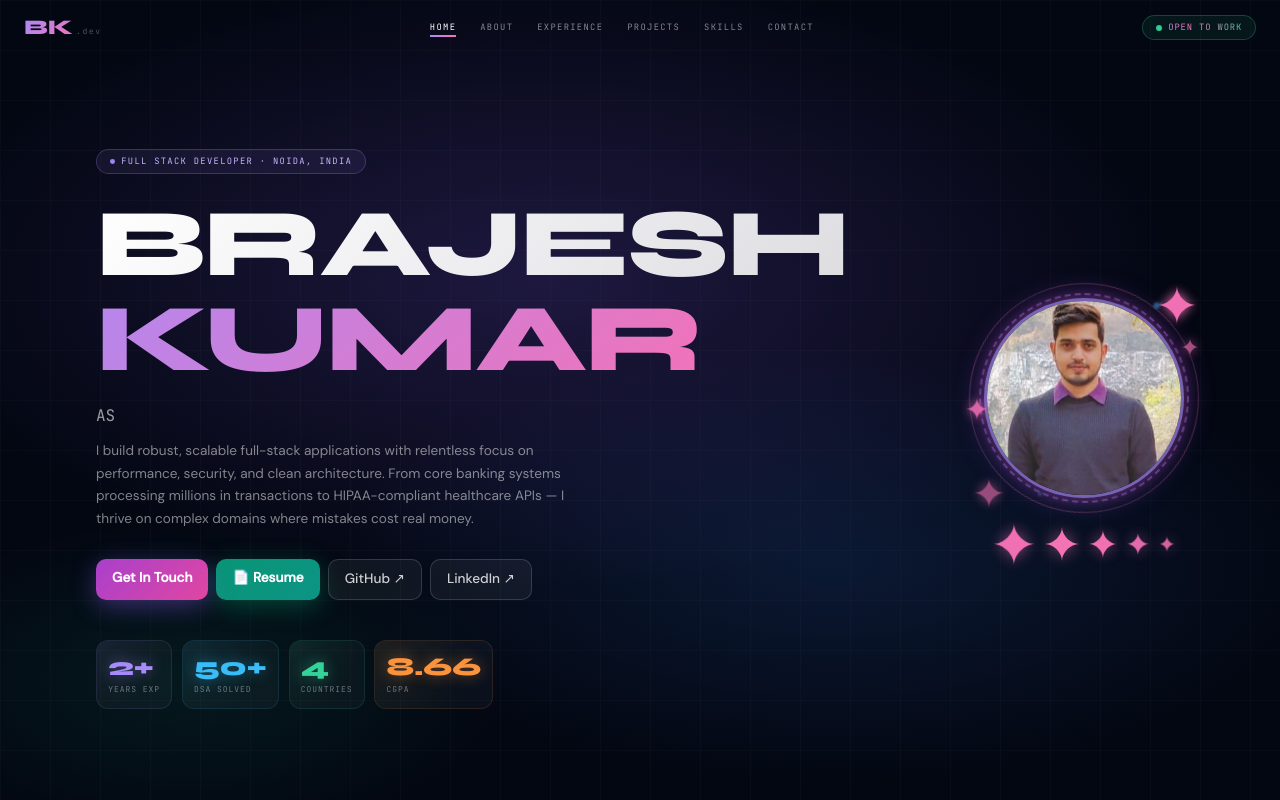
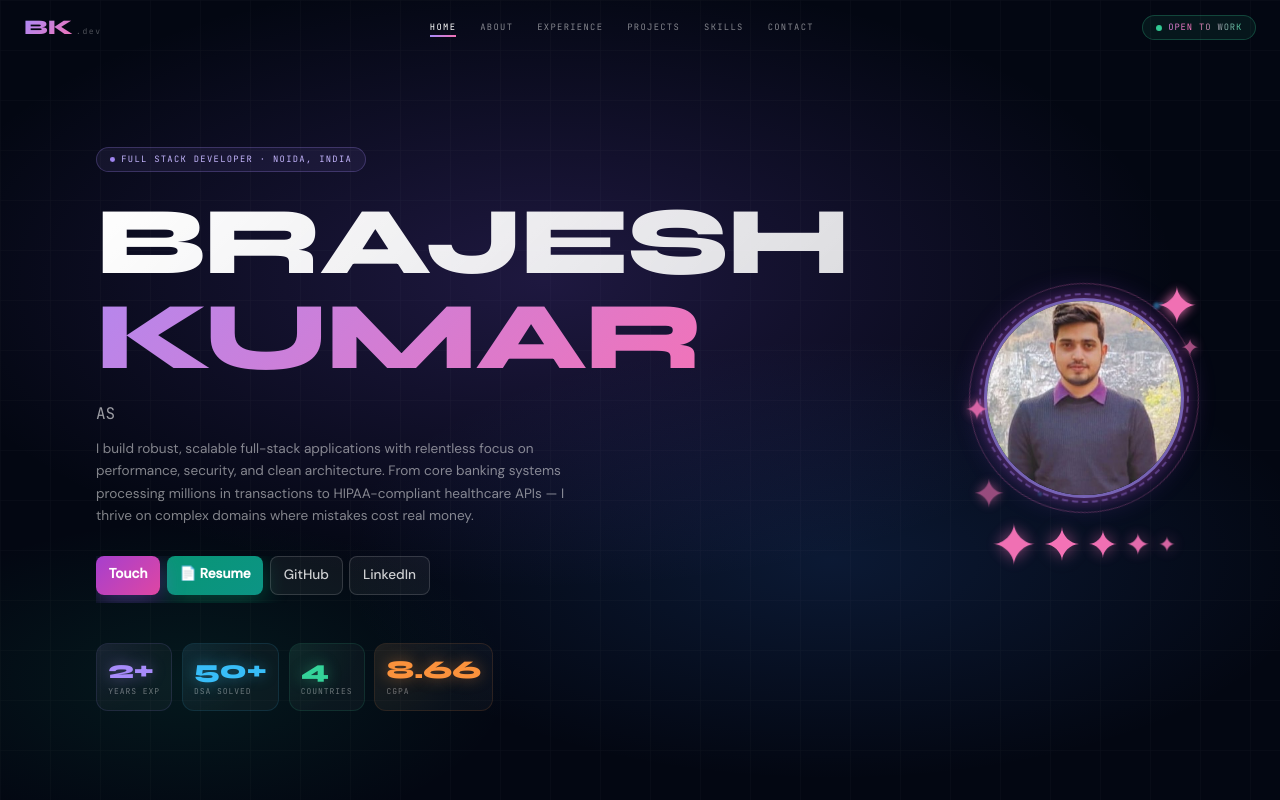
Before and after one commit to OUT6578/BrijeshKumarPortfolio, a React (Vite) app: page / in a window 1280 px wide. Shown: the top 800 px of the page. Built offline with nearby package versions, Linux system fonts and the light colour scheme.

Commit message:
Changes Done

```diff
--- a/src/App.tsx
+++ b/src/App.tsx
@@ -1754,24 +1754,24 @@ function Hero() {
             {DATA.about}
           </p>
 
-          <div style={{ display: "flex", gap: "0.5rem", flexWrap: "wrap", marginBottom: "2.5rem", animation: "fadeUp .7s 1.4s cubic-bezier(.16,1,.3,1) both", justifyContent: "flex-start" }}>
+          <div style={{ display: "flex", gap: "0.4rem", flexWrap: "nowrap", marginBottom: "2.5rem", animation: "fadeUp .7s 1.4s cubic-bezier(.16,1,.3,1) both", justifyContent: "flex-start", overflowX: "auto", paddingBottom: "0.5rem", scrollBehavior: "smooth" }}>
             <a href={`mailto:${DATA.email}`} className="btn-ripple" style={{
-              display: "inline-block", padding: ".6rem 1rem", borderRadius: 10,
+              display: "inline-block", padding: ".5rem 0.8rem", borderRadius: 8,
               background: "linear-gradient(135deg,#7c3aed,#ec4899)",
               backgroundSize: "200% 200%", animation: "gradShift 4s ease infinite",
-              color: "#fff", fontWeight: 600, fontSize: "clamp(.7rem, 2vw, .85rem)", textDecoration: "none",
-              boxShadow: "0 6px 24px rgba(139,92,246,.4)", transition: "transform .25s, box-shadow .25s", whiteSpace: "nowrap",
+              color: "#fff", fontWeight: 600, fontSize: "clamp(.65rem, 2vw, .85rem)", textDecoration: "none",
+              boxShadow: "0 6px 24px rgba(139,92,246,.4)", transition: "transform .25s, box-shadow .25s", whiteSpace: "nowrap", flex: "0 0 auto",
             }}
               onMouseEnter={e => { e.currentTarget.style.transform = "translateY(-2px)"; e.currentTarget.style.boxShadow = "0 10px 32px rgba(139,92,246,.5)"; }}
               onMouseLeave={e => { e.currentTarget.style.transform = "none"; e.currentTarget.style.boxShadow = "0 6px 24px rgba(139,92,246,.4)"; }}>
-              Get In Touch
+              Touch
             </a>
             <a href="/DotNet__FullStackDeveloper.pdf" download="Brajesh_Kumar_Resume.pdf" style={{
-              display: "inline-block", padding: ".6rem 1rem", borderRadius: 10,
+              display: "inline-block", padding: ".5rem 0.8rem", borderRadius: 8,
               background: "linear-gradient(135deg,#059669,#0d9488)",
               backgroundSize: "200% 200%", animation: "gradShift 4s ease infinite",
-              color: "#fff", fontWeight: 600, fontSize: "clamp(.7rem, 2vw, .85rem)", textDecoration: "none",
-              boxShadow: "0 6px 24px rgba(5,150,105,.4)", transition: "transform .25s, box-shadow .25s", whiteSpace: "nowrap",
+              color: "#fff", fontWeight: 600, fontSize: "clamp(.65rem, 2vw, .85rem)", textDecoration: "none",
+              boxShadow: "0 6px 24px rgba(5,150,105,.4)", transition: "transform .25s, box-shadow .25s", whiteSpace: "nowrap", flex: "0 0 auto",
             }}
               onMouseEnter={e => { e.currentTarget.style.transform = "translateY(-2px)"; e.currentTarget.style.boxShadow = "0 10px 32px rgba(5,150,105,.5)"; }}
               onMouseLeave={e => { e.currentTarget.style.transform = "none"; e.currentTarget.style.boxShadow = "0 6px 24px rgba(5,150,105,.4)"; }}>
@@ -1779,13 +1779,13 @@ function Hero() {
             </a>
             {[["GitHub", DATA.links.github], ["LinkedIn", DATA.links.linkedin]].map(([label, href]) => (
               <a key={label} href={href} target="_blank" rel="noreferrer" style={{
-                display: "inline-block", padding: ".6rem 1rem", borderRadius: 10,
+                display: "inline-block", padding: ".5rem 0.8rem", borderRadius: 8,
                 background: "rgba(255,255,255,.05)", border: "1px solid rgba(255,255,255,.15)",
-                color: "rgba(255,255,255,.8)", fontWeight: 500, fontSize: "clamp(.7rem, 2vw, .85rem)", textDecoration: "none", transition: "all .25s", whiteSpace: "nowrap",
+                color: "rgba(255,255,255,.8)", fontWeight: 500, fontSize: "clamp(.65rem, 2vw, .85rem)", textDecoration: "none", transition: "all .25s", whiteSpace: "nowrap", flex: "0 0 auto",
               }}
                 onMouseEnter={e => { e.currentTarget.style.background = "rgba(255,255,255,.1)"; e.currentTarget.style.borderColor = "rgba(255,255,255,.3)"; }}
                 onMouseLeave={e => { e.currentTarget.style.background = "rgba(255,255,255,.05)"; e.currentTarget.style.borderColor = "rgba(255,255,255,.15)"; }}>
-                {label} ↗
+                {label}
               </a>
             ))}
           </div>
```
